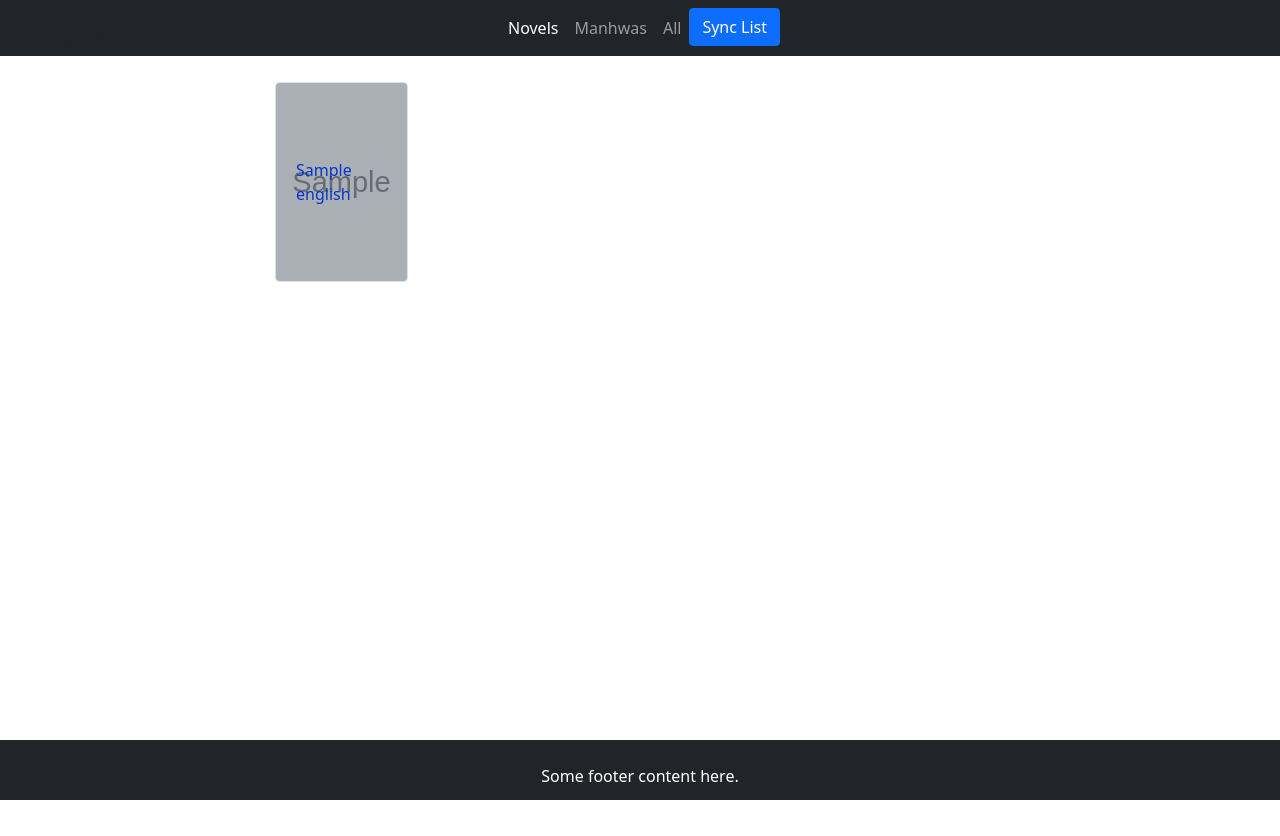
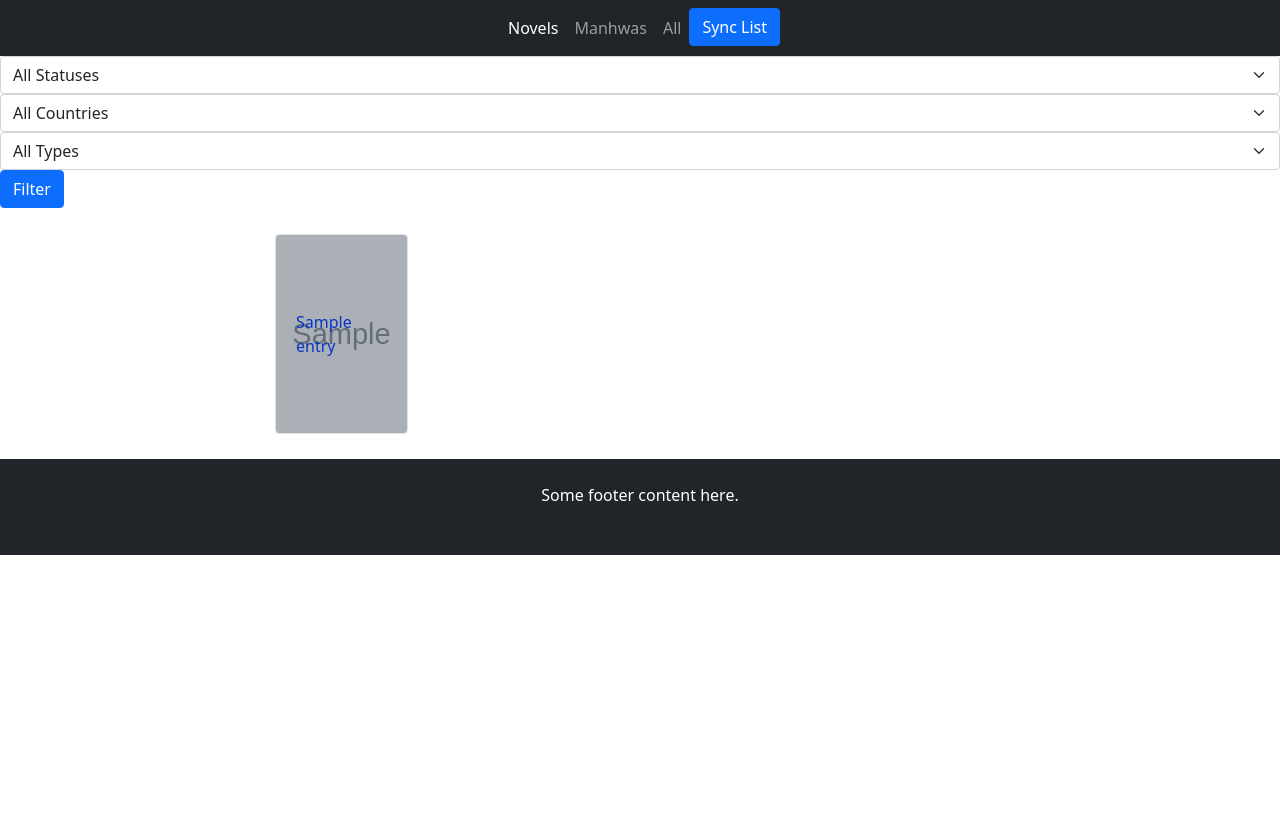
Before and after one commit to sourcery-ai-experiments/EasternTalesShelf, a Flask app: template templates/index.html in a window 1280 px wide. After the commit the page ends 555 px from the top, so only its background shows below. Run offline with Flask 3, Linux system fonts and the light colour scheme; the template is opened without the code that fills it: most values are stand-ins (such as "Sample title", 1, 10 or a date in 2020); grey boxes marked "Sample" are stand-in pictures; parts of the project's set-up code (start-up, migrations or seed data) failed here and were passed over.

Commit message:
dafe point starting filter working base

```diff
--- a/app.py
+++ b/app.py
@@ -1,4 +1,4 @@
-from functions import anilist_api_request
+from functions import anilist_api_request, mariadb_functions
 from flask import Flask, render_template
 
 app = Flask(__name__)
@@ -7,7 +7,8 @@ app = Flask(__name__)
 
 def home():
     # Fetch the 10 newest manga entries.
-    manga_entries = anilist_api_request.get_10_newest_entries('MANGA')
+    #manga_entries = anilist_api_request.get_10_newest_entries('MANGA')
+    manga_entries = mariadb_functions.get_manga_list()
 
     # Pass the entries to the template.
     return render_template('index.html', manga_entries=manga_entries)
--- a/static/scripts.js
+++ b/static/scripts.js
@@ -6,3 +6,27 @@ function toggleMenu() {
         menu.style.left = "-250px";
     }
 }
+
+
+function applyFilters() {
+    var form = document.getElementById('filterForm');
+    var status = form.status.value;
+    var country = form.country_made.value;
+    var type = form.media_type.value;
+
+    var items = document.querySelectorAll('.grid-item');
+
+    items.forEach(function(item) {
+        var itemStatus = item.getAttribute('data-status');
+        var itemCountry = item.getAttribute('data-country');
+        var itemType = item.getAttribute('data-type');
+
+        if ((status === '' || itemStatus === status) &&
+            (country === '' || itemCountry === country) &&
+            (type === '' || itemType === type)) {
+            item.style.display = ''; // Show the item
+        } else {
+            item.style.display = 'none'; // Hide the item
+        }
+    });
+}
--- a/static/style.css
+++ b/static/style.css
@@ -122,8 +122,8 @@ body, html {
 }
 
 .footer {
-    position: absolute;
-    bottom: 0;
+    position:relative;
+    bottom: 1px;
     width: 100%;
-    height: 60px; /* Set the fixed height of the footer here */
+
 }
--- a/templates/index.html
+++ b/templates/index.html
@@ -45,17 +45,45 @@
     <a href="#" onclick="toggleMenu()">Close</a>
     <!-- Add additional menu items here -->
 </div>
+<div class="filter-bar">
+    <form id="filterForm">
+        <select class="form-select" name="status">
+            <option value="">All Statuses</option>
+            <option value="COMPLETED">Completed</option>
+            <option value="PLANNING">Planning</option>
+            <option value="CURRENT">Current</option>
+        </select>
+        <select class="form-select" name="country_made">
+            <option value="">All Countries</option>
+            <option value="japan">Japan</option>
+            <option value="korea">Korea</option>
+            <!-- Add other countries as needed -->
+        </select>
+        <select class="form-select" name="media_type">
+            <option value="">All Types</option>
+            <option value="manga">Manga</option>
+            <option value="novel">Novel</option>
+            <!-- Add other types as needed -->
+        </select>
+        <button type="button" onclick="applyFilters()" class="btn btn-primary">Filter</button>
+    </form>
+</div>
+
 
 <!-- Main Content Area -->
 <div id="main">
     <span class="menu-icon" onclick="toggleMenu()">&#9776; Menu</span>
     <div class="content-area">
         {% for entry in manga_entries %}
-        <div class="grid-item" style="background-image: url('{{ entry.coverImage }}'); background-size: cover; background-position: center;">
-            {{ entry.english }} <!-- Assuming 'english' is the key for the English title -->
+        <div class="grid-item"
+            style="background-image: url('{{ entry.cover_image }}'); background-size: cover; background-position: center;"
+            data-status="{{ entry.on_list_status }}"
+            data-country="{{ entry.country_made }}"
+            data-type="{{ entry.media_type }}">
+            {{ entry.title_english }} <!-- Assuming 'english' is the key for the English title -->
             <div class="stats">
-                Chapters: {{ entry.chapters }}<br>
-                Progress: {{ entry.progress }}<br>
+                Chapters: {{ entry.all_chapters }}<br>
+                Progress: {{ entry.chapters_progress }}<br>
                 Status: {{ entry.on_list_status }}<br>
             </div>
         </div>
```
